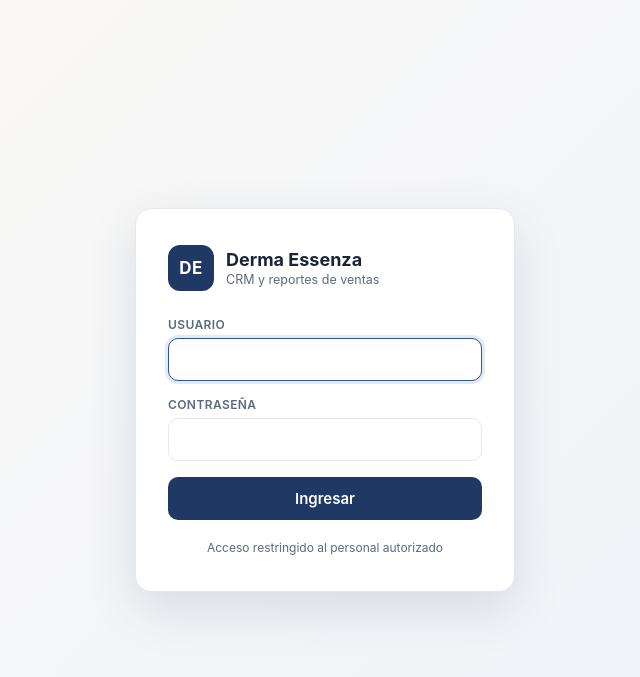
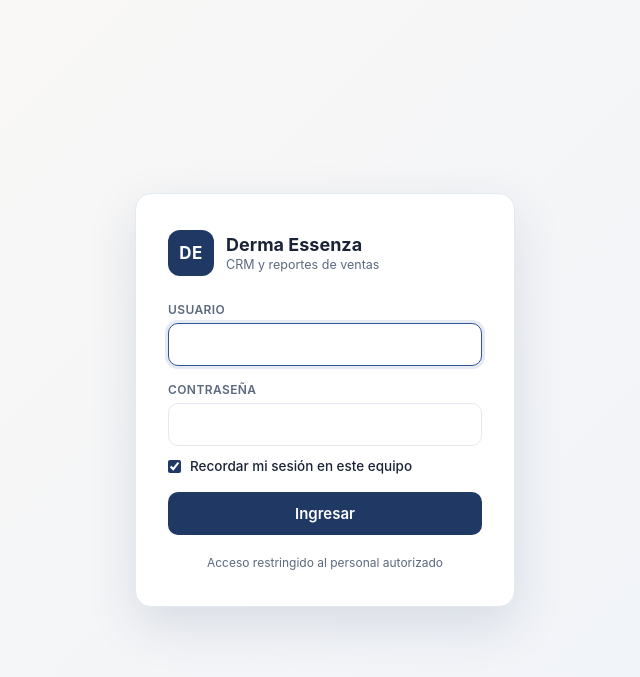
Before and after one commit to acorex1210/beautymedic-crm-web, a FastAPI app: page /login in a window 1280 px wide. Shown: the top 677 px of the page, without its empty margins (315-955 px from the left). Run offline with FastAPI, Linux system fonts and the light colour scheme; parts of the project's set-up code (start-up, migrations or seed data) failed here and were passed over.

Commit message:
Login: casilla "recordar mi sesion en este equipo"
Sin marcar, la cookie es de sesion: sobrevive a recargar la pagina pero se
borra al cerrar el navegador (token de 2 h). Marcada, la sesion dura la
jornada (12 h) y no hay que volver a escribir la contrasena tras un break.

Co-Authored-By: Claude Opus 5 <noreply@anthropic.com>

```diff
--- a/app.py
+++ b/app.py
@@ -458,6 +458,7 @@ async def salud():
 class LoginReq(BaseModel):
     usuario: str = ''
     clave: str = ''
+    recordar: bool = False
 
 
 class CambioClaveReq(BaseModel):
@@ -490,9 +491,12 @@ async def login(data: LoginReq, request: Request):
     # No se mira request.url.scheme: detrás del proxy de Railway llega como
     # http y la cookie se quedaría sin Secure. Sólo en local va sin él.
     local = (request.url.hostname or '') in ('localhost', '127.0.0.1')
-    r.set_cookie(COOKIE_SESION, usr.crear_token(perfil['usuario']),
-                 max_age=usr.SESION_HORAS * 3600, httponly=True, samesite='lax',
-                 secure=not local, path='/')
+    horas = usr.SESION_HORAS if data.recordar else usr.SESION_HORAS_CORTA
+    r.set_cookie(COOKIE_SESION, usr.crear_token(perfil['usuario'], horas),
+                 # Sin "recordarme" no lleva max_age: es cookie de sesión y se
+                 # borra al cerrar el navegador, pero sobrevive a recargar.
+                 max_age=horas * 3600 if data.recordar else None,
+                 httponly=True, samesite='lax', secure=not local, path='/')
     return r
 
 
--- a/templates/login.html
+++ b/templates/login.html
@@ -53,6 +53,12 @@
     border: 1px solid #f5c6c0;
   }
   .error.visible { display: block; }
+  .recordar {
+    display: flex; align-items: center; gap: 9px; margin: -4px 0 18px;
+    font-size: 13.5px; font-weight: 500; color: var(--texto);
+    text-transform: none; letter-spacing: 0; cursor: pointer;
+  }
+  .recordar input { width: auto; margin: 0; accent-color: var(--azul); cursor: pointer; }
   .pie { margin-top: 20px; text-align: center; font-size: 12px; color: var(--gris); }
 </style>
 </head>
@@ -71,6 +77,10 @@
            autocomplete="username" required autofocus>
     <label for="clave">Contraseña</label>
     <input type="password" id="clave" name="password" autocomplete="current-password" required>
+    <label class="recordar" for="recordar">
+      <input type="checkbox" id="recordar" checked>
+      <span>Recordar mi sesión en este equipo</span>
+    </label>
     <button type="submit" id="btnEntrar">Ingresar</button>
     <div class="pie">Acceso restringido al personal autorizado</div>
   </form>
@@ -88,6 +98,7 @@ form.addEventListener('submit', async (e) => {
       body: JSON.stringify({
         usuario: document.getElementById('usuario').value.trim(),
         clave: document.getElementById('clave').value,
+        recordar: document.getElementById('recordar').checked,
       }),
     });
     const j = await r.json().catch(() => ({}));
--- a/usuarios.py
+++ b/usuarios.py
@@ -29,6 +29,9 @@ from datetime import datetime
 DATA_DIR = os.environ.get('DATA_DIR', os.path.join(os.path.dirname(os.path.abspath(__file__)), 'data'))
 ARCHIVO = os.path.join(DATA_DIR, 'usuarios.json')
 ARCHIVO_SECRETO = os.path.join(DATA_DIR, '.sesion_secreto')
+# Sin "recordarme" la sesión dura lo que dure el navegador abierto (y como
+# mucho SESION_HORAS_CORTA); con "recordarme" aguanta la jornada entera.
+SESION_HORAS_CORTA = int(os.environ.get('SESION_HORAS_CORTA', '2'))
 SESION_HORAS = int(os.environ.get('SESION_HORAS', '12'))
 
 _ITERACIONES = 240_000
```
